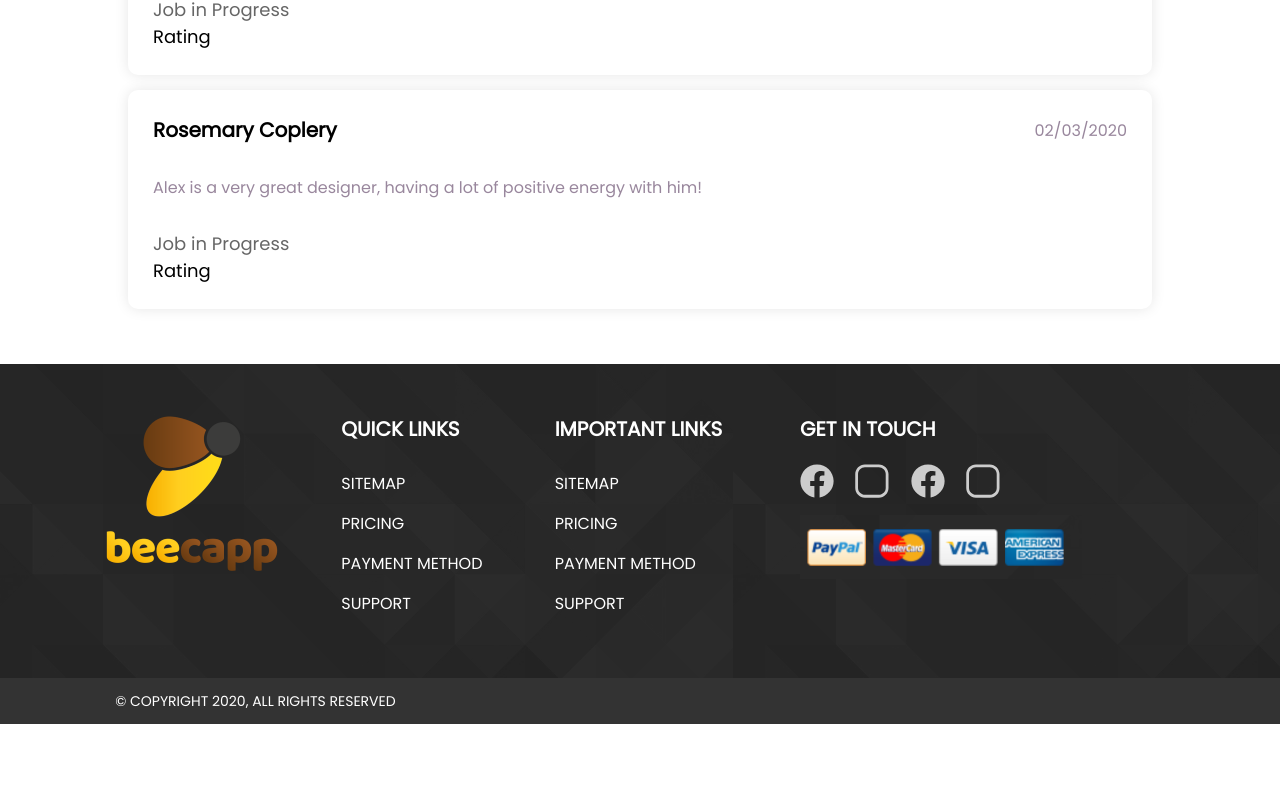
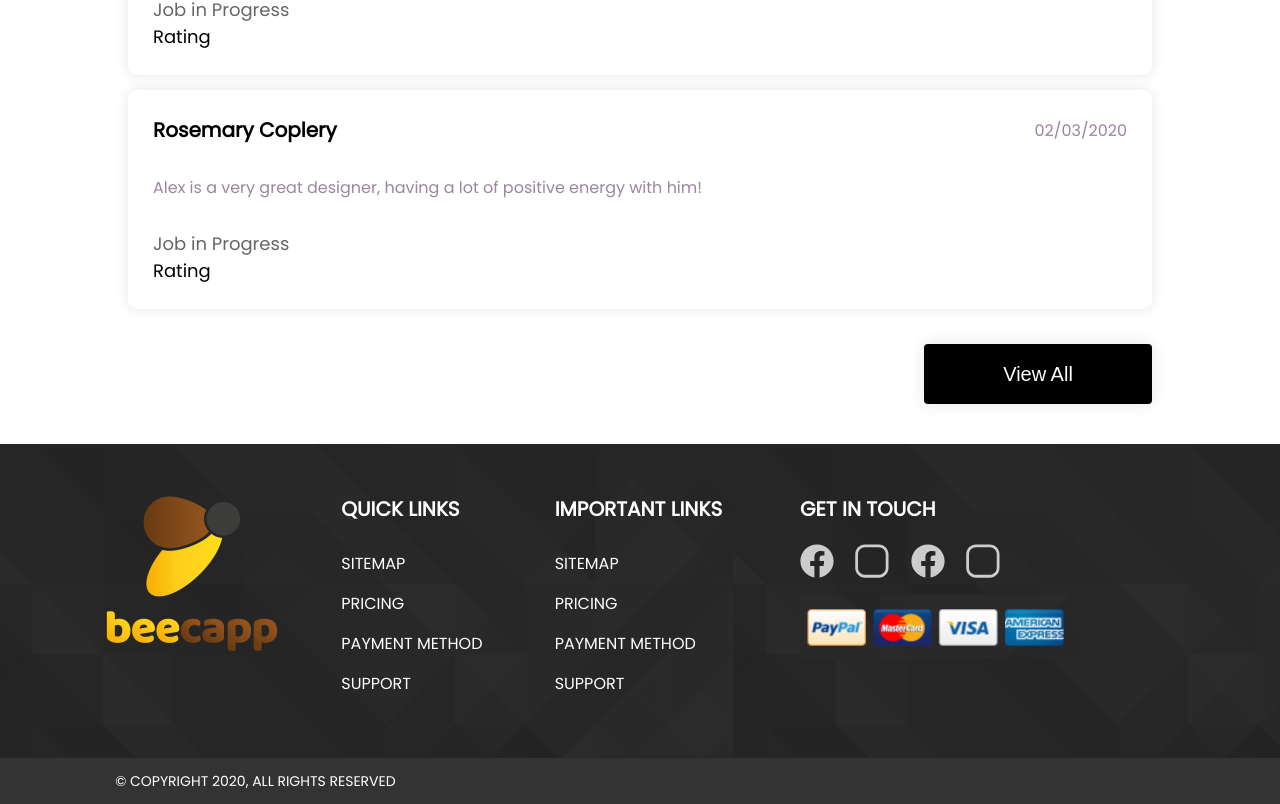
Before and after one commit to asadrazashah/becapp, a React (Create React App) app: page /home/profile in a window 1280 px wide. Shown: the part 1001-1805 px from the top of the page. Before the commit the page ends 1725 px from the top, so only its background shows below. Built offline with nearby package versions, Linux system fonts and the light colour scheme.

Commit message:
added view all btn to profile

```diff
--- a/src/screens/Profile.tsx
+++ b/src/screens/Profile.tsx
@@ -1,6 +1,7 @@
 import React from "react";
 import DescriptionPage from "../components/DescriptionPage";
 import FeedbackCard from "../components/FeedbackCard";
+import ThemeButton from "../components/ThemeButton";
 import content from "../constants/content.json";
 import profileImg from "../assets/profile_avatar.png";
 import "../styles/screens/profile.scss";
@@ -23,6 +24,9 @@ const Profile: React.FC = () => {
             <h3 className="workHistory">Work History and feedback</h3>
             <FeedbackCard />
             <FeedbackCard />
+            <div className="viewAllBtn">
+                <ThemeButton title="View All" style={{ backgroundColor: "#000", color: '#fff', width: "228px", height: "60px", fontSize: "20px" }} borderRadius="withRadius" />
+            </div>
         </div>
     </>
 }
--- a/src/styles/screens/profile.scss
+++ b/src/styles/screens/profile.scss
@@ -49,3 +49,9 @@
     }
   }
 }
+.viewAllBtn {
+  padding-top: 20px;
+  display: flex;
+  justify-content: flex-end;
+  align-items: center;
+}
```
